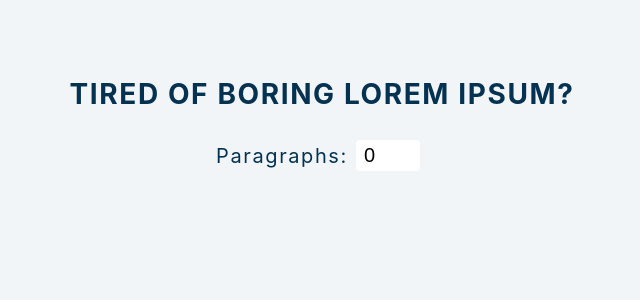
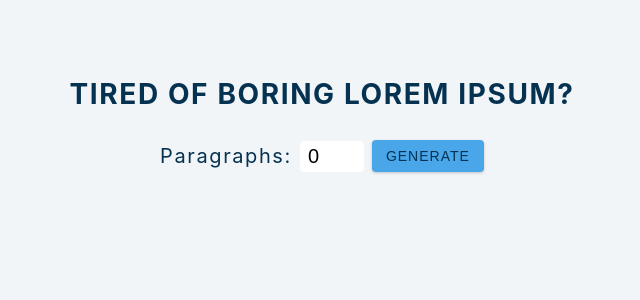
Before and after one commit to 5n0weirdo/LM-generator-project, a React (Create React App) app: page / in a window 1280 px wide. Shown: the top 300 px of the page, without its empty margins (318-958 px from the left). Built offline with nearby package versions, Linux system fonts and the light colour scheme.

Commit message:
Added generate button

```diff
--- a/src/App.js
+++ b/src/App.js
@@ -23,6 +23,9 @@ function App() {
             value={count}
             onChange={handleChange}
           />
+          <button type="submit" className="btn">
+            Generate
+          </button>
         </form>
       </section>
     </div>
```
